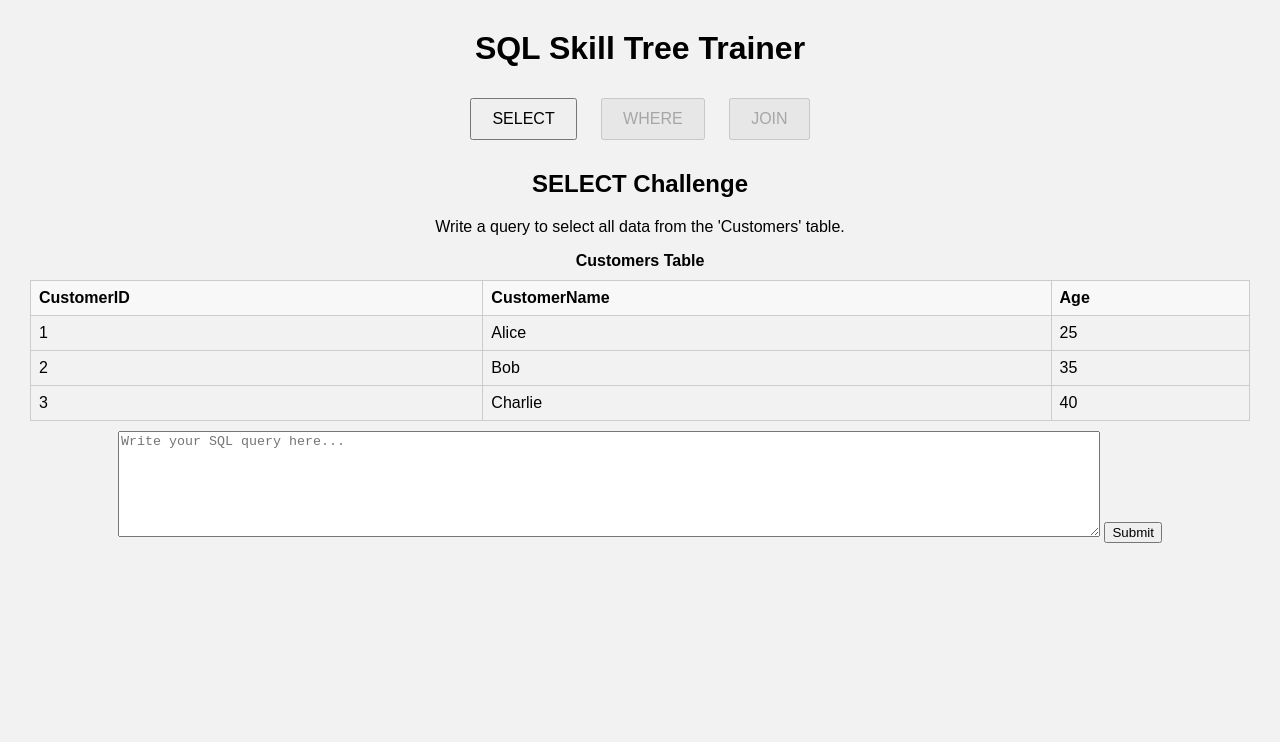
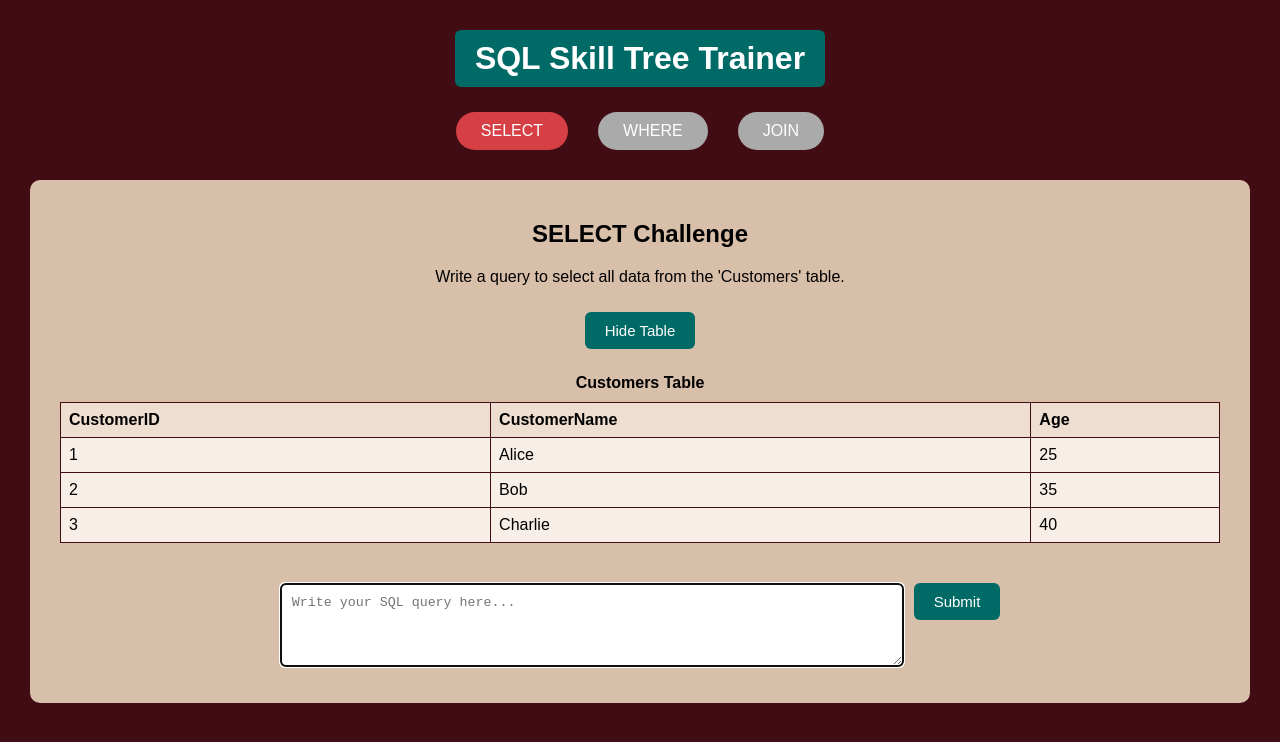
Before and after one commit to MelGerceker/sql-valley-prototype, a website: page index.html in a window 1280 px wide. Both pictures are taken after a click on the button "SELECT". Drawn offline with Linux system fonts and the light colour scheme.

Commit message:
Started on the css, added the general styling.

```diff
--- a/app.js
+++ b/app.js
@@ -45,6 +45,7 @@ const challenges = {
         },
         tableHTML: `
         <div class="sql-joined-tables">
+            <div class="table-block">
                 <strong>Customers Table</strong>
                 <table class="sql-table">
                     <thead><tr><th>CustomerID</th><th>CustomerName</th></tr></thead>
@@ -53,7 +54,9 @@ const challenges = {
                         <tr><td>2</td><td>Eva</td></tr>
                     </tbody>
                 </table>
+            </div>
 
+            <div class="table-block">
                 <strong>Orders Table</strong>
                 <table class="sql-table">
                     <thead><tr><th>OrderID</th><th>CustomerID</th></tr></thead>
@@ -63,6 +66,7 @@ const challenges = {
                         <tr><td>103</td><td>2</td></tr>
                     </tbody>
                 </table>
+            </div>
         </div>
         `
 
@@ -82,6 +86,9 @@ const feedback = document.getElementById("feedback");
 const showSolutionBtn = document.getElementById("show-solution-btn");
 const solutionText = document.getElementById("solution-text");
 const tableRef = document.getElementById("table-reference");
+const toggleBtn = document.getElementById("toggle-table-btn");
+const tableContainer = document.getElementById("table-reference");
+
 
 // CTRL + Enter for submit button
 userInput.addEventListener("keydown", function (e) {
@@ -95,7 +102,7 @@ userInput.addEventListener("keydown", function (e) {
 // Event: Skill button clicked
 skillButtons.forEach((btn) => {
     btn.addEventListener("click", () => {
-        console.log("Clicked:", btn.dataset.skill);
+        //console.log("Clicked:", btn.dataset.skill);
 
         currentSkill = btn.dataset.skill;
         const challenge = challenges[currentSkill];
@@ -112,8 +119,8 @@ skillButtons.forEach((btn) => {
         solutionText.textContent = "";
 
         challengeArea.classList.remove("hidden");
-
         renderTable(currentSkill);
+        userInput.focus();
 
     });
 });
@@ -150,7 +157,7 @@ submitBtn.addEventListener("click", () => {
 // Event: Show Solution
 showSolutionBtn.addEventListener("click", () => {
     const solution = challenges[currentSkill].expected.answer;
-    solutionText.textContent = `✅ Solution: ${solution}`;
+    solutionText.textContent = `${solution}`;
     solutionText.classList.remove("hidden");
 });
 
@@ -165,3 +172,9 @@ function renderTable(skillKey) {
         tableRef.classList.add("hidden");
     }
 }
+
+
+toggleBtn.addEventListener('click', () => {
+    tableContainer.classList.toggle('hidden');
+    toggleBtn.textContent = tableContainer.classList.contains('hidden') ? 'Show Table' : 'Hide Table';
+});
--- a/index.html
+++ b/index.html
@@ -10,9 +10,12 @@
 </head>
 
 <body>
+
+    <div class="main-container">
+
         <h1>SQL Skill Tree Trainer</h1>
 
-    <div id="skill-tree">
+        <div id="skill-tree" class="flex-center">
             <button class="node" data-skill="select">SELECT</button>
             <button class="node" data-skill="where" disabled>WHERE</button>
             <button class="node" data-skill="join" disabled>JOIN</button>
@@ -22,14 +25,26 @@
             <h2 id="challenge-title"></h2>
             <p id="challenge-description"></p>
 
+            <div class="table-toggle-container">
+                <button id="toggle-table-btn">Hide Table</button>
+            </div>
             <div id="table-reference" class="table-container"></div>
 
+            <!--
             <textarea id="user-input" placeholder="Write your SQL query here..."></textarea>
             <button id="submit-btn">Submit</button>
+            -->
+            <div class="query-submit-container">
+                <textarea id="user-input" placeholder="Write your SQL query here..."></textarea>
+                <button id="submit-btn">Submit</button>
+            </div>
+
+
             <p id="feedback"></p>
 
             <button id="show-solution-btn" class="hidden">Show Solution</button>
             <p id="solution-text" class="hidden"></p>
+        </div>
     </div>
 
     <script src="validator.js"></script>
--- a/style.css
+++ b/style.css
@@ -1,31 +1,136 @@
 body {
+    margin: 30px;
+    background-color: #420c14;
+    text-align: center;
     font-family: sans-serif;
-    margin: 30px;
-    background-color: #f2f2f2;
-    text-align: center;
 }
 
-#skill-tree {
-    margin-bottom: 20px;
+#main-container {
+    max-width: 900px;
+    margin: auto;
+    padding: 30px;
+    box-shadow: 0 0 20px rgba(66, 12, 20, 0.3);
+    border-radius: 8px;
 }
 
+h1 {
+    background-color: #006A67;
+    color: white;
+    padding: 10px;
+    border-radius: 6px;
+    font-size: 2rem;
+    width: 350px;
+    margin: auto;
+}
+
+#skill-tree.flex-center {
+    display: flex;
+    justify-content: center;
+    align-items: center;
+    gap: 10px;
+    margin: 10px 0;
+    flex-wrap: wrap;
+}
+
+/* Buttons */
+
 .node {
+    background-color: #D64045;
+    color: white;
+    border: none;
+    border-radius: 50px;
+    padding: 10px 25px;
+    font-size: 1rem;
     margin: 10px;
-    padding: 10px 20px;
+    margin-top: 15px;
     font-size: 16px;
     cursor: pointer;
+    transition: background-color 0.2s ease;
+}
+
+.node:hover {
+    background-color: #a93132;
+}
+
+.node:disabled {
+    background-color: #aaa;
+    cursor: not-allowed;
+}
+
+.table-toggle-container {
+    display: flex;
+    justify-content: center;
+    margin-bottom: 10px;
+}
+
+#submit-btn,
+#show-solution-btn, #toggle-table-btn {
+    background-color: #006A67;
+    color: white;
+    border: none;
+    padding: 10px 20px;
+    border-radius: 6px;
+    font-size: 15px;
+    cursor: pointer;
+    margin-top: 10px;
+}
+
+#submit-btn:hover {
+    background-color: #004d4c;
+}
+#show-solution-btn:hover, #toggle-table-btn:hover {
+    background-color: #004d4c;
+}
+
+/* Challenge section */
+
+#challenge-area {
+    background-color: #d8bfaa;
+    padding: 20px;
+    border-radius: 10px;
+    margin-top: 20px;
 }
 
 textarea {
-    width: 80%;
+    width: 90%;
     height: 100px;
     margin-top: 10px;
     font-family: monospace;
+    border: 1px solid #aaa;
+    border-radius: 5px;
+    padding: 10px;
 }
 
 #feedback {
+    margin-top: 15px;
+    font-weight: bold;
+}
+
+#solution-text {
     margin-top: 10px;
-    font-weight: bold;
+    padding: 10px;
+    background-color: rgba(66, 12, 20, 0.8);
+    color: white;
+    border-radius: 6px;
+}
+
+.query-submit-container {
+    display: flex;
+    justify-content: center;
+    align-items: flex-start;
+    gap: 10px;
+    margin-top: 20px;
+    flex-wrap: nowrap;
+}
+
+#user-input {
+    width: 100%;
+    max-width: 600px;
+    height: 60px;
+    font-family: monospace;
+    border: 2px solid #420c14;
+    border-radius: 5px;
+    padding: 10px;
 }
 
 .hidden {
@@ -34,19 +139,55 @@ textarea {
 
 /* Data Tables */
 
+.table-container {
+    background-color: #d8bfaa;
+    padding: 10px;
+    margin-top: 15px;
+    overflow-x: auto;
+    border-radius: 6px;
+}
+
 .sql-table {
     width: 100%;
     border-collapse: collapse;
     margin-top: 10px;
+    background-color: #f6eee7;
+
 }
 
-.sql-table th, .sql-table td {
-    border: 1px solid #ccc;
+.sql-table th,
+.sql-table td {
+    border: 1px solid #420c14;
     padding: 8px;
     text-align: left;
 }
 
 .sql-table th {
-    background-color: #f8f8f8;
+    background-color: #eeded0;
     font-weight: bold;
 }
+
+.sql-joined-tables {
+    display: flex;
+    justify-content: center;
+    flex-wrap: wrap;
+    gap: 40px;
+    margin-top: 10px;
+}
+
+.sql-joined-tables>* {
+    flex: 1 1 300px;
+    max-width: 100%;
+}
+
+.table-block {
+    display: flex;
+    flex-direction: column;
+    align-items: center;
+}
+
+.table-title {
+    font-weight: bold;
+    margin-bottom: 8px;
+    text-align: center;
+}
```
Lines whose indentation alone changed are shown as unchanged.
